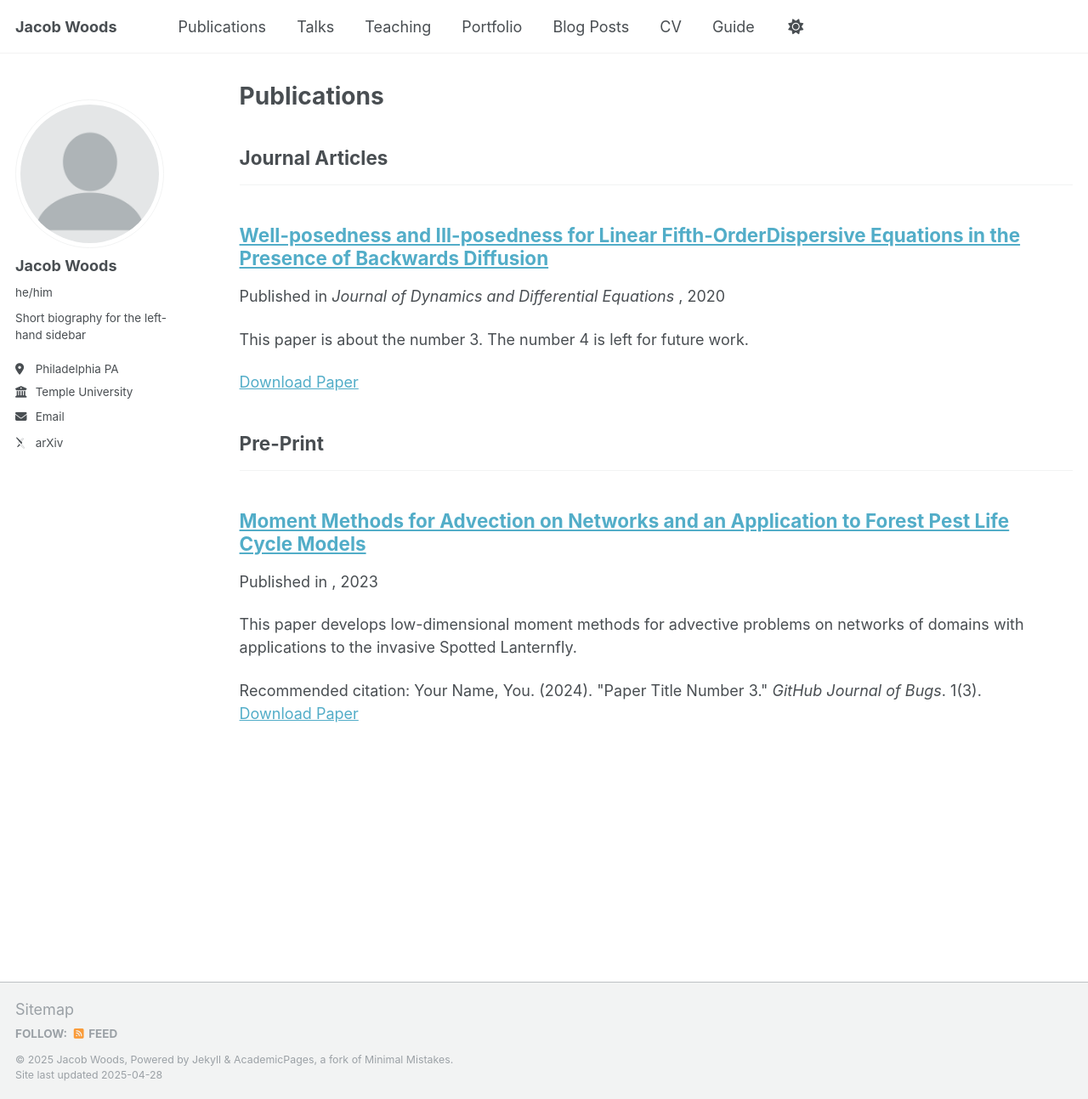
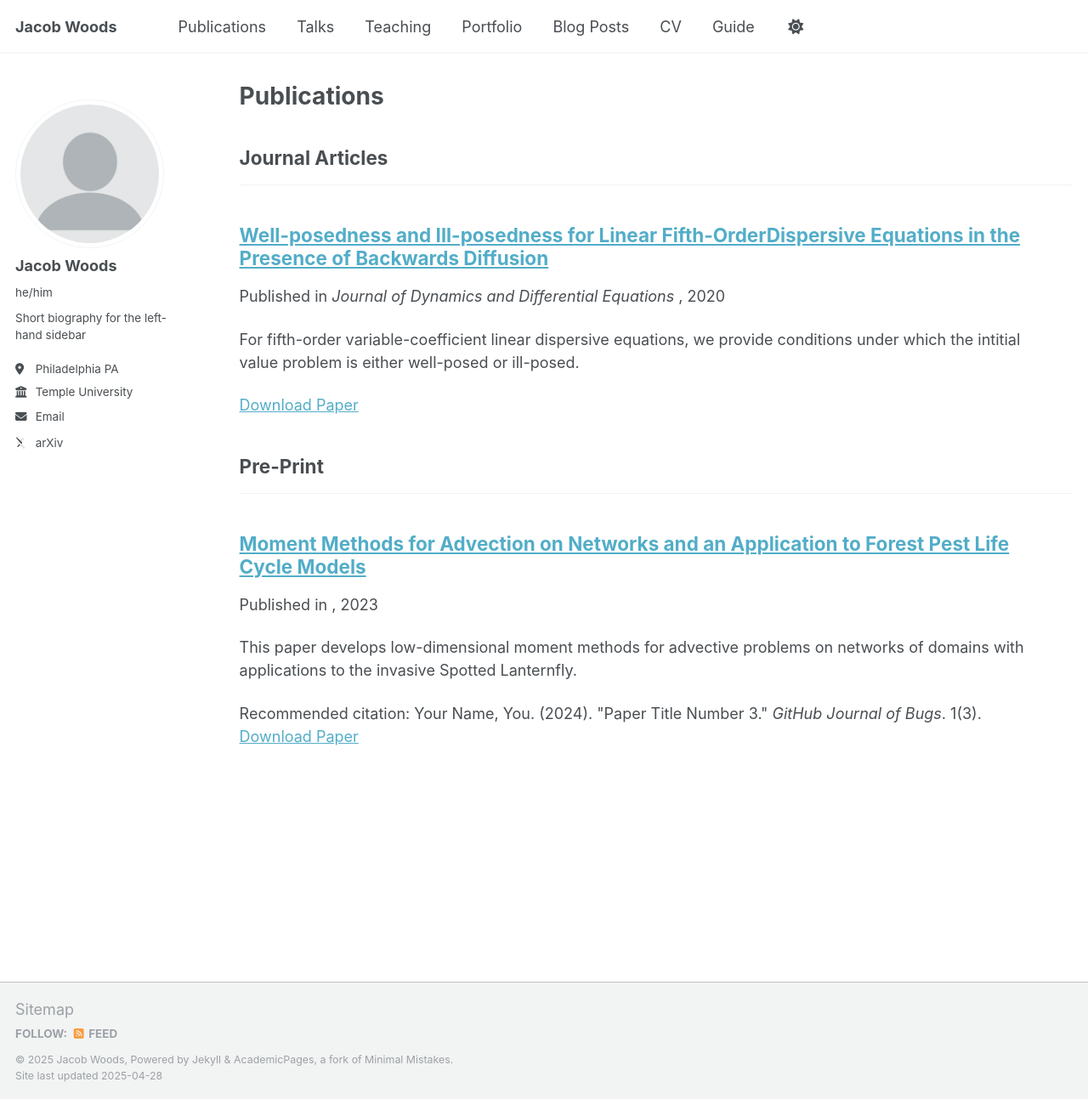
Before and after one commit to JacobWoods/JacobWoods.github.io, a Jekyll site: the page built from _pages/publications.html, in a window 1280 px wide and 1293 px high. Shown: the whole window at 85% size. Built offline with Jekyll 4.4.1, drawn with Linux system fonts in a browser that asks for light colours; some web fonts are replaced.

Commit message:
Update 2015-10-01-paper-title-number-3.md

```diff
--- a/_publications/2015-10-01-paper-title-number-3.md
+++ b/_publications/2015-10-01-paper-title-number-3.md
@@ -3,7 +3,7 @@ title: "Well-posedness and Ill-posedness for Linear Fifth-OrderDispersive Equati
 collection: publications
 category: manuscripts
 permalink: /publication/2015-10-01-paper-title-number-3
-excerpt: 'This paper is about the number 3. The number 4 is left for future work.'
+excerpt: 'For fifth-order variable-coefficient linear dispersive equations, we provide conditions under which the intitial value problem is either well-posed or ill-posed.'
 date: 2020-10-31
 venue: ' Journal of Dynamics and Differential Equations '
 paperurl: 'https://link.springer.com/article/10.1007/s10884-020-09905-9'
```
